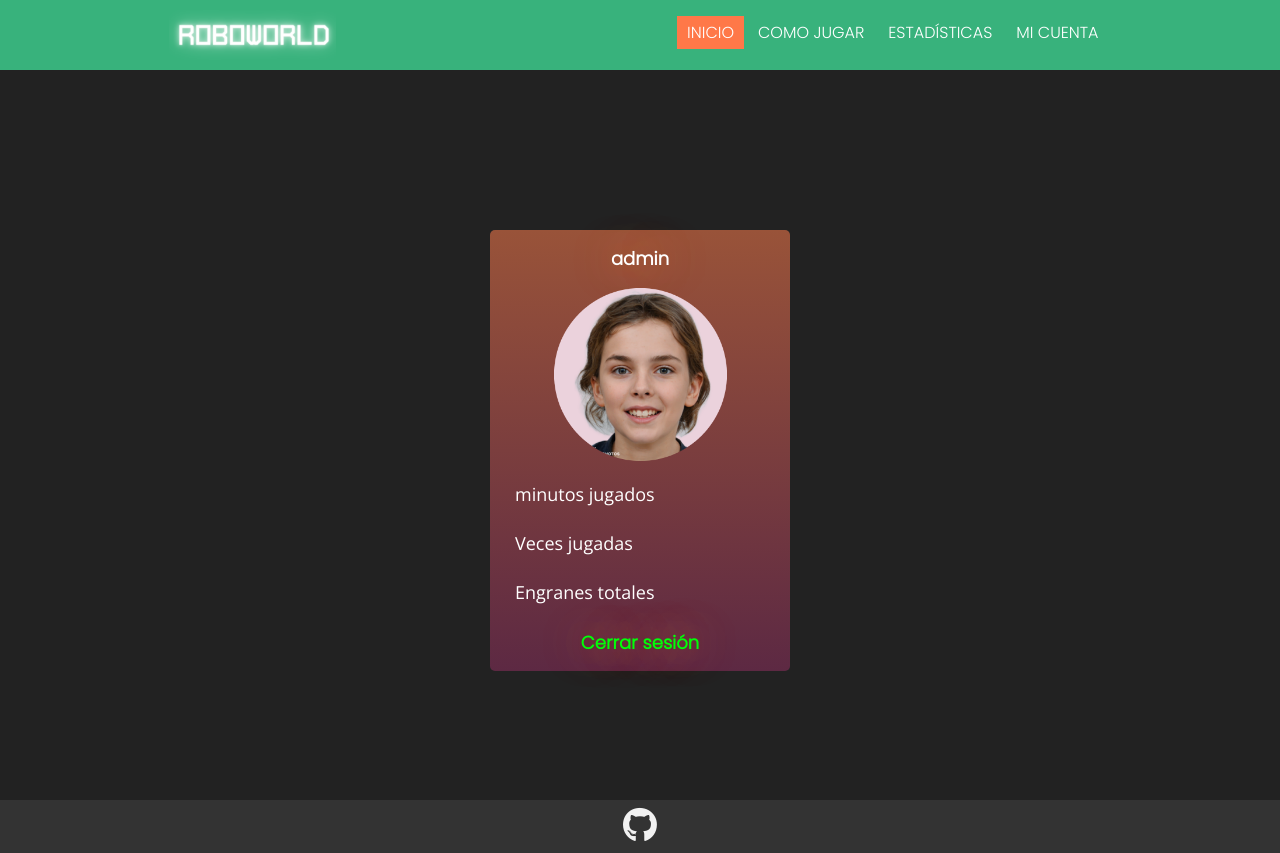
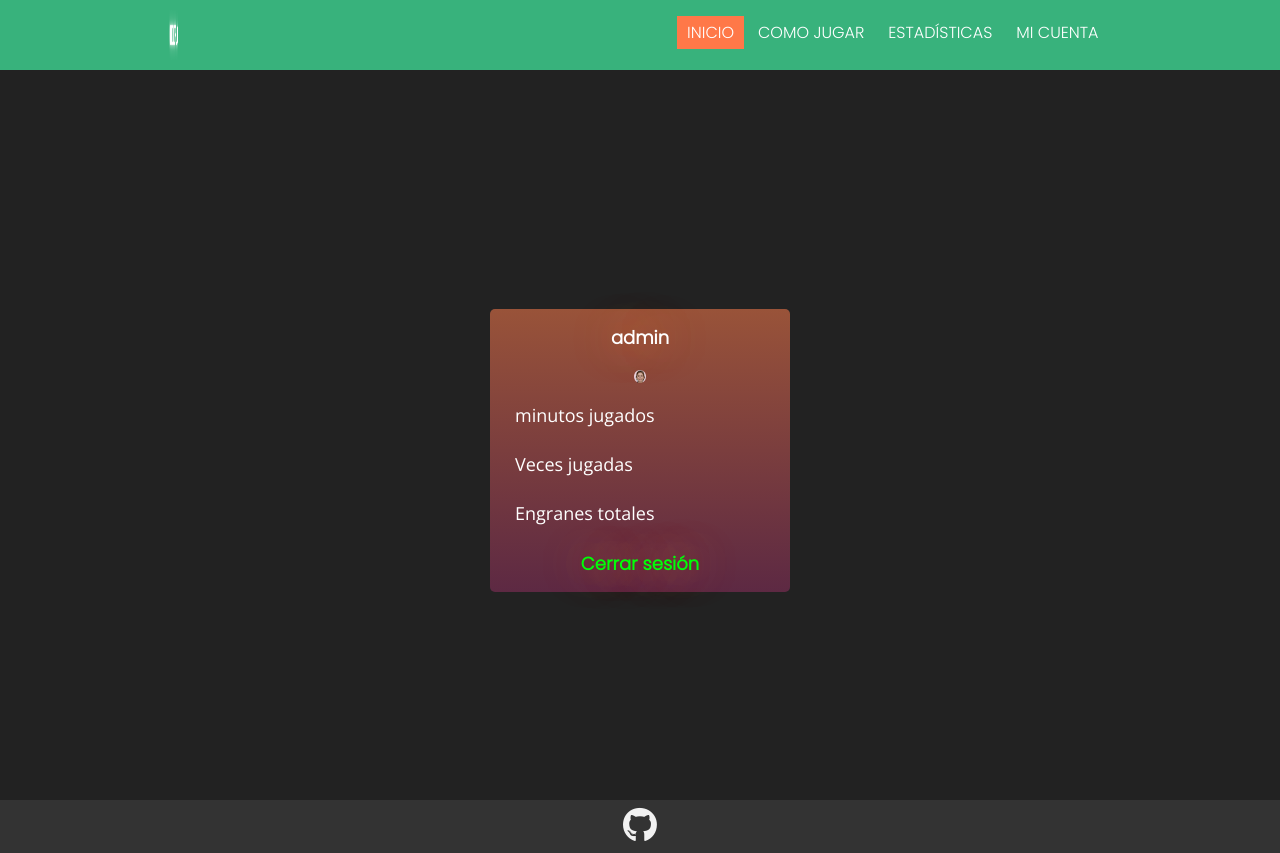
Before and after one commit to grchristian/RoboWorld, a Django app: template roboworld_app/templates/roboworld_app/cuenta_usuario.html in a window 1280 px wide. Run offline with Django 3.2, Linux system fonts and the light colour scheme; the template is opened without the code that fills it, so the values that code supplies are empty; a user stored in the database is signed in; some libraries are stand-ins or nearby versions.

Commit message:
css test

```diff
--- a/roboworld_app/static/roboworld_app/css/style_micuenta.css
+++ b/roboworld_app/static/roboworld_app/css/style_micuenta.css
@@ -88,3 +88,9 @@ a:hover{
 	text-decoration: none;
 	color: #74e145;
 }
+
+
+img {
+	max-width: 5%;
+	height: auto;
+  }
```
Also changed, not shown: 3 other files.
